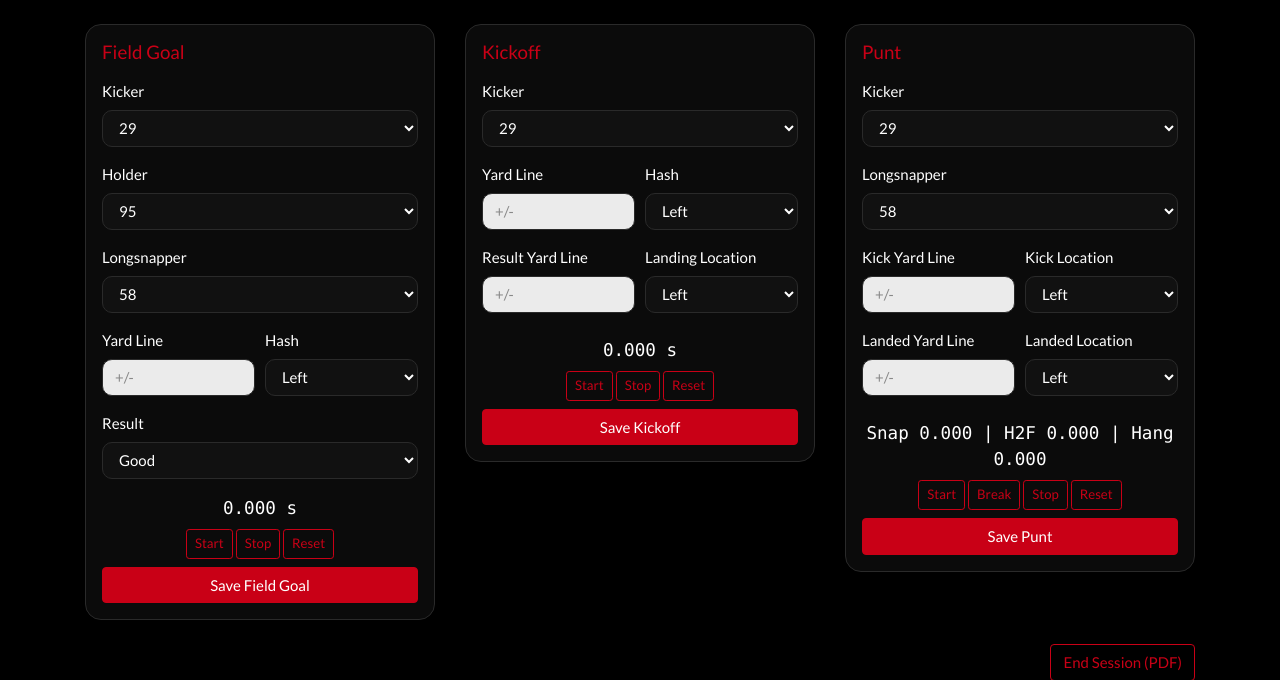
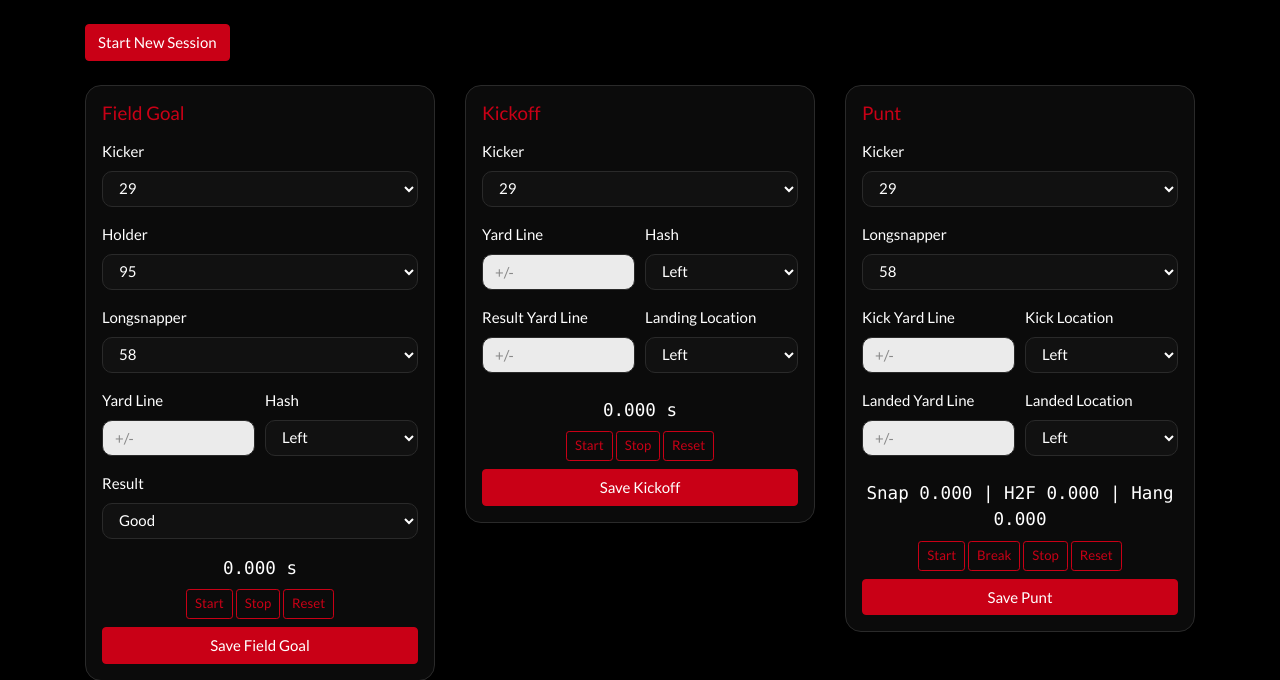
Before and after one commit to drfingersh/final5, a Flask app: page / in a window 1280 px wide. Shown: the part 81-761 px from the top of the page. Run offline with Flask 3, Linux system fonts and the light colour scheme; some libraries are stand-ins or nearby versions.

Commit message:
Make date work

```diff
--- a/templates/index.html
+++ b/templates/index.html
@@ -1,5 +1,17 @@
 {% extends "base.html" %}
 {% block content %}
+<form action="{{ url_for('start_session') }}" method="post" class="mb-4">
+  <input type="hidden" id="client_date" name="client_date">
+  <button type="submit" class="btn btn-primary">Start New Session</button>
+</form>
+
+<script>
+document.addEventListener("DOMContentLoaded", () => {
+  const today = new Date().toISOString().split('T')[0];
+  const hidden = document.getElementById('client_date');
+  if (hidden) hidden.value = today;
+});
+</script>
 <div class="row">
   <!-- FIELD GOAL -->
   <div class="col-lg-4 mb-4">
```
